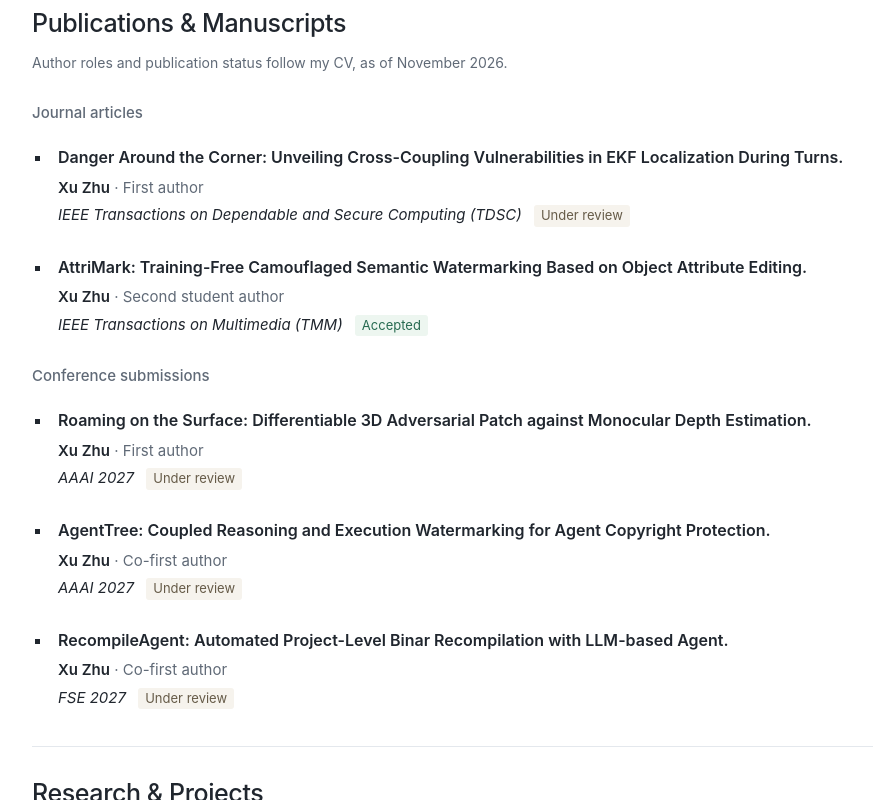
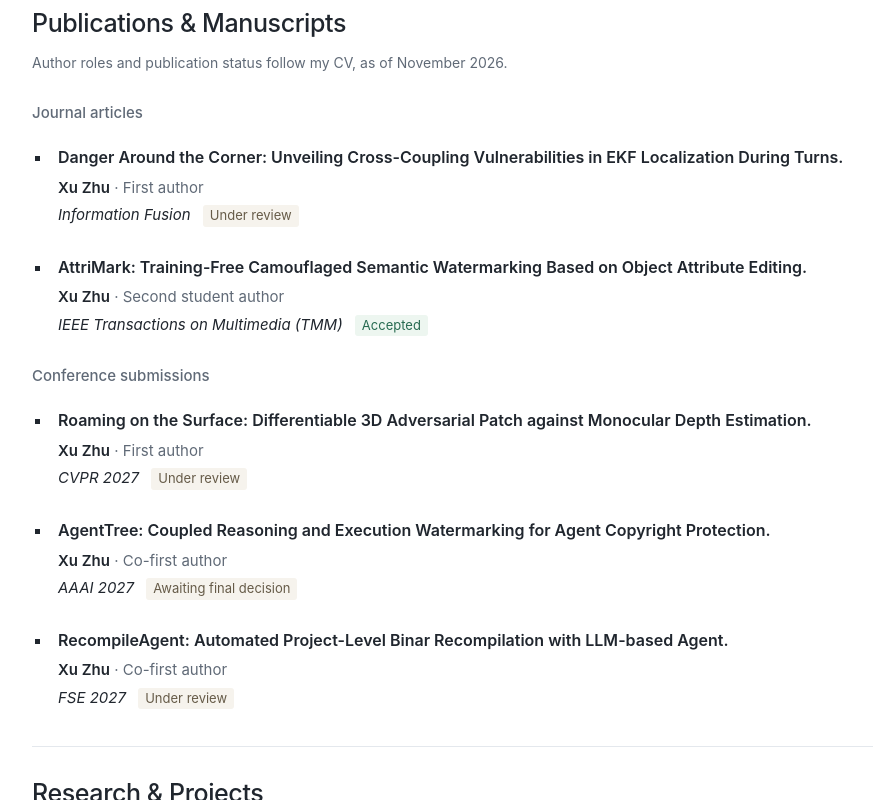
Before and after one commit to pgsun02/pgsun02.github.io, a plain HTML site: page index.html in a window 1280 px wide. Shown: the part 615-1415 px from the top of the page, without its empty margins (158-1031 px from the left). Drawn offline with Linux system fonts and the light colour scheme.

Commit message:
update paper status

```diff
--- a/index.html
+++ b/index.html
@@ -49,7 +49,7 @@
         <li>
           <h4>Danger Around the Corner: Unveiling Cross-Coupling Vulnerabilities in EKF Localization During Turns.</h4>
           <p class="author-role"><strong>Xu Zhu</strong> · First author</p>
-          <p><em>IEEE Transactions on Dependable and Secure Computing (TDSC)</em> <span class="status">Under review</span></p>
+          <p><em>Information Fusion</em> <span class="status">Under review</span></p>
         </li>
         <li>
           <h4>AttriMark: Training-Free Camouflaged Semantic Watermarking Based on Object Attribute Editing.</h4>
@@ -62,12 +62,12 @@
         <li>
           <h4>Roaming on the Surface: Differentiable 3D Adversarial Patch against Monocular Depth Estimation.</h4>
           <p class="author-role"><strong>Xu Zhu</strong> · First author</p>
-          <p><em>AAAI 2027</em> <span class="status">Under review</span></p>
+          <p><em>CVPR 2027</em> <span class="status">Under review</span></p>
         </li>
         <li>
           <h4>AgentTree: Coupled Reasoning and Execution Watermarking for Agent Copyright Protection.</h4>
           <p class="author-role"><strong>Xu Zhu</strong> · Co-first author</p>
-          <p><em>AAAI 2027</em> <span class="status">Under review</span></p>
+          <p><em>AAAI 2027</em> <span class="status">Awaiting final decision</span></p>
         </li>
         <li>
           <h4>RecompileAgent: Automated Project-Level Binar Recompilation with LLM-based Agent.</h4>
```
